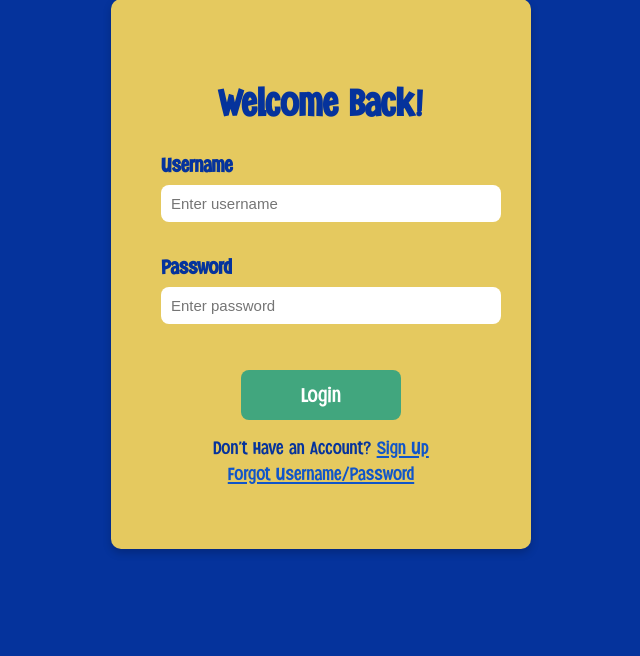
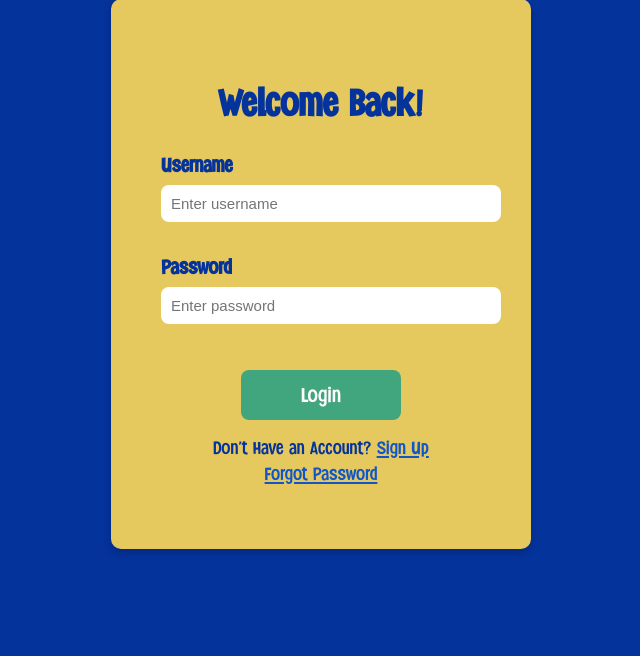
Before and after one commit to annadelnegro/Waste-Not-Kitchen, a PHP site: page /modules/Auth/views/login.php in a window 1280 px wide. Shown: the part 126-782 px from the top of the page, without its empty margins (319-959 px from the left). Run offline with PHP 8.4, Linux system fonts and the light colour scheme.

Commit message:
forgot password, not username/password, myb

```diff
--- a/modules/Auth/views/login.php
+++ b/modules/Auth/views/login.php
@@ -33,7 +33,7 @@
 
         <p class="links">
           Don’t Have an Account? <a href="register.php">Sign Up</a><br />
-          <a href="forgot_pwd.php">Forgot Username/Password</a>
+          <a href="forgot_pwd.php">Forgot Password</a>
         </p>
       </form>
     </div>
```
